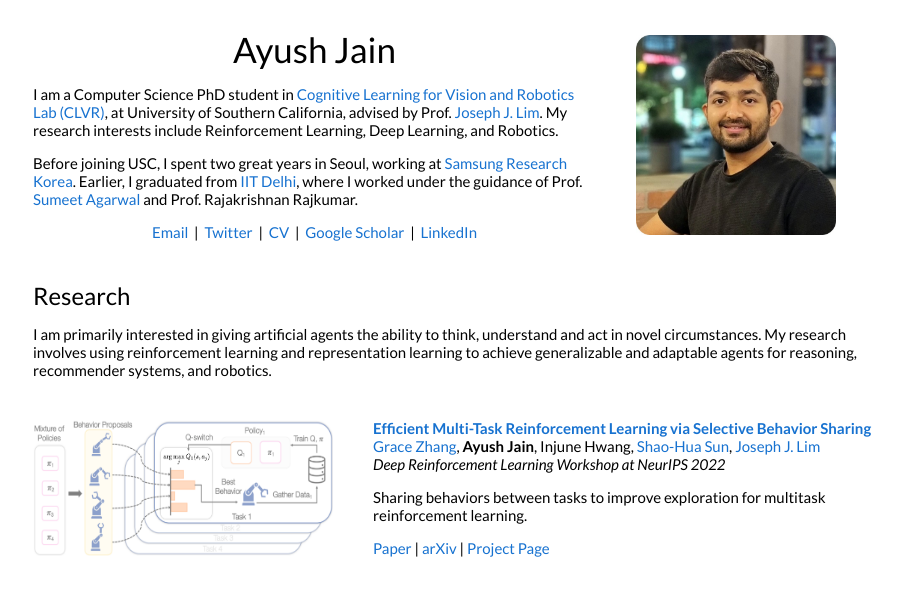
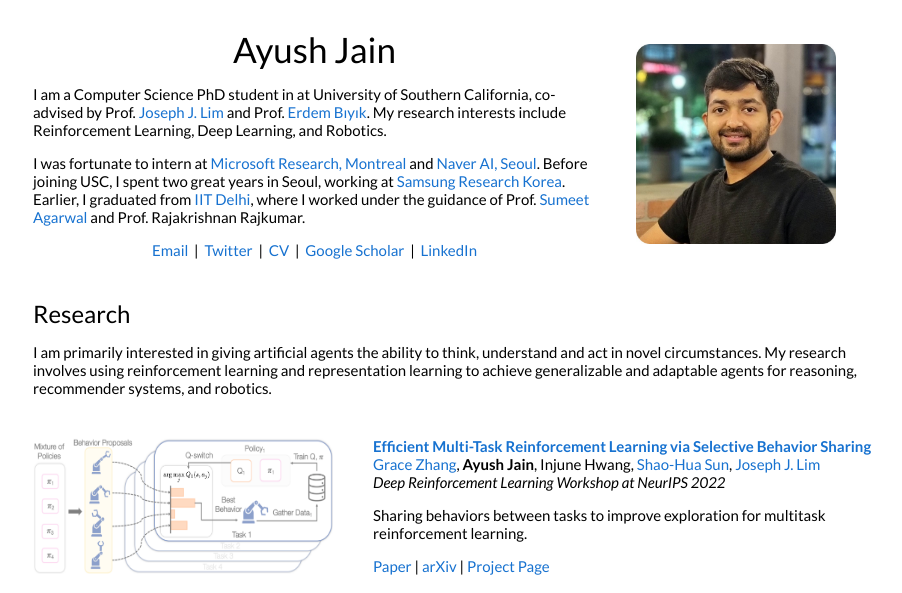
Before and after one commit to ayushj240/ayushj240.github.io, a Jekyll site: the page index.html, which Jekyll copies as it is, in a window 1280 px wide, cut to the strip 0-593 px from the top of the page. Shown: the whole strip, without its empty margins (177-1079 px from the left). Built offline with Jekyll 4.4.1, drawn with Linux system fonts in a browser that asks for light colours.

Commit message:
Update CV and co-advised now

```diff
--- a/index.html
+++ b/index.html
@@ -90,15 +90,16 @@
               <p align="center">
                 <name>Ayush Jain</name>
               </p>
-              <p>I am a Computer Science PhD student in <a href="https://clvrai.com">Cognitive Learning for Vision and Robotics Lab (CLVR)</a>, at University of Southern California, advised by Prof. <a href="https://clvrai.com/web_lim/">Joseph J. Lim</a>. My research interests include Reinforcement Learning, Deep Learning, and Robotics.
+              <!-- <p>I am a Computer Science PhD student in <a href="https://clvrai.com">Cognitive Learning for Vision and Robotics Lab (CLVR)</a>, at University of Southern California, advised by Prof. <a href="https://clvrai.com/web_lim/">Joseph J. Lim</a>. My research interests include Reinforcement Learning, Deep Learning, and Robotics. -->
+              <p>I am a Computer Science PhD student in at University of Southern California, co-advised by Prof. <a href="https://clvrai.com/web_lim/">Joseph J. Lim</a> and Prof. <a href="https://ebiyik.github.io/">Erdem B&#305;y&#305;k</a>. My research interests include Reinforcement Learning, Deep Learning, and Robotics.
               </p>
               <p>
-                Before joining USC, I spent two great years in Seoul, working at <a href="https://research.samsung.com/aicenter_seoul">Samsung Research Korea</a>. Earlier, I graduated from <a href="http://home.iitd.ac.in">IIT Delhi</a>, where I worked under the guidance of Prof. <a href="http://web.iitd.ac.in/~sumeet">Sumeet Agarwal</a> and Prof. Rajakrishnan Rajkumar.
+                I was fortunate to intern at <a href="https://www.microsoft.com/en-us/research/lab/microsoft-research-montreal/">Microsoft Research, Montreal</a> and <a href="https://clova.ai/en/research/research-areas.html">Naver AI, Seoul</a>. Before joining USC, I spent two great years in Seoul, working at <a href="https://research.samsung.com/aicenter_seoul">Samsung Research Korea</a>. Earlier, I graduated from <a href="http://home.iitd.ac.in">IIT Delhi</a>, where I worked under the guidance of Prof. <a href="http://web.iitd.ac.in/~sumeet">Sumeet Agarwal</a> and Prof. Rajakrishnan Rajkumar.
               </p>
               <p align=center>
                 <a href="mailto:ayushj@usc.edu">Email</a> &nbsp|&nbsp
                 <a href="https://twitter.com/Ayushj240">Twitter</a> &nbsp|&nbsp
-                <a href="data/CV_Ayush_Jain_Dec_2022.pdf">CV</a> &nbsp|&nbsp
+                <a href="data/Ayush_Jain_CV.pdf">CV</a> &nbsp|&nbsp
                 <a href="https://scholar.google.com/citations?user=-zEc_sAAAAAJ&hl=en&authuser=1">Google Scholar</a> &nbsp|&nbsp
                 <a href="https://www.linkedin.com/in/ayushj240"> LinkedIn </a>
               </p>
```
Also changed, not shown: 2 other files.
